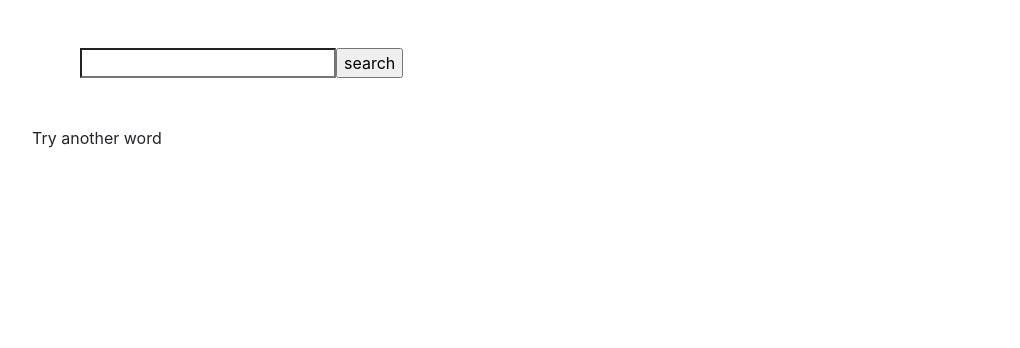
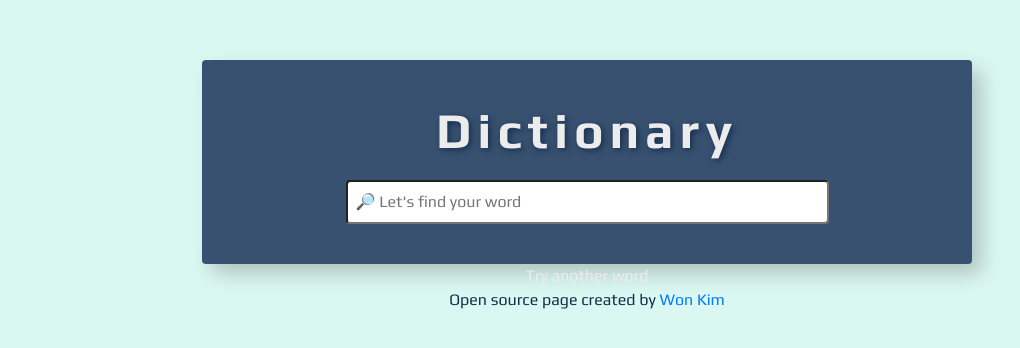
Before and after one commit to kimwk730/dictionary-app, a React (Create React App) app: page / in a window 1280 px wide. Shown: the top 348 px of the page, without its empty margins (53-1073 px from the left). Built offline with nearby package versions, Linux system fonts and the light colour scheme.

Commit message:
app styled

```diff
--- a/src/App.js
+++ b/src/App.js
@@ -1,6 +1,5 @@
 import React from "react";
 import Dictionary from "./Dictionary";
-
 import "./App.css";
 
 function App() {
--- /dev/null
+++ b/src/Dictionary.css
@@ -0,0 +1,34 @@
+.dictionary header {
+	background-color: var(--grey);
+	color: var(--white);
+	padding: 40px;
+	border-radius: 4px;
+	box-shadow: 10px 10px 20px rgba(0, 0, 0, 0.2);
+}
+.dictionary h1 {
+	font-size: 50px;
+	font-weight: 600;
+	text-shadow: 2px 2px 6px var(--navy);
+	letter-spacing: 6px;
+	margin-bottom: 20px;
+}
+.dictionary input {
+	padding: 8px;
+	width: 70%;
+	border-radius: 4px;
+}
+section {
+	background-color: var(--grey);
+	color: var(--white);
+	padding: 30px;
+	border-radius: 4px;
+	margin-bottom: 20px;
+	box-shadow: 10px 10px 20px rgba(0, 0, 0, 0.2);
+}
+.dictionary img {
+	border-radius: 3px;
+	margin: 10px 0;
+}
+.dictionary footer {
+	color: var(--navy);
+}
--- a/src/Dictionary.js
+++ b/src/Dictionary.js
@@ -2,6 +2,7 @@ import React, { useState } from "react";
 import Result from "./Result";
 import Photos from "./Photos";
 import axios from "axios";
+import "./Dictionary.css";
 
 export default function Dictionary() {
 	const [keyword, setKeyword] = useState("");
@@ -41,12 +42,30 @@ export default function Dictionary() {
 
 	return (
 		<div className="dictionary">
-			<form onSubmit={search} className="p-5">
-				<input type="search" onChange={handleKeyword} />
-				<input type="submit" value="search" />
-			</form>
+			<header>
+				<h1>Dictionary</h1>
+				<form onSubmit={search}>
+					<input
+						type="search"
+						onChange={handleKeyword}
+						placeholder="🔎 Let's find your word"
+					/>
+				</form>
+			</header>
 			<Result apiResult={apiResult} />
 			<Photos photos={photos} />
+			<footer>
+				<p>
+					Open source page created by{" "}
+					<a
+						href="https://github.com/kimwk730/dictionary-app"
+						target="_blank"
+						rel="noreferrer"
+					>
+						Won Kim
+					</a>
+				</p>
+			</footer>
 		</div>
 	);
 }
--- /dev/null
+++ b/src/Meaning.css
@@ -0,0 +1,12 @@
+.meaning .def {
+	color: var(--skyblue);
+}
+.meaning ul {
+	margin: 0;
+	padding: 0;
+	display: inline;
+}
+.meaning li {
+	list-style: none;
+	display: inline-block;
+}
--- a/src/Meaning.js
+++ b/src/Meaning.js
@@ -1,14 +1,23 @@
 import React from "react";
 import Synonyms from "./Synonyms";
+import "./Meaning.css";
 
 export default function Meaning(props) {
 	if (props.meaning) {
 		return (
-			<div>
-				<h3>{props.meaning.partOfSpeech}</h3>
-				<p>{props.meaning.definition}</p>
-				<em>{props.meaning.example}</em>
-				<Synonyms synonyms={props.meaning.synonyms} />
+			<div className="meaning">
+				<section>
+					<h3>
+						{"< "}
+						{props.meaning.partOfSpeech}
+						{" >"}
+						{"  "}
+						<span className="def">{props.meaning.definition}</span>
+					</h3>
+					<br />
+					<em>{props.meaning.example}</em>
+					<Synonyms synonyms={props.meaning.synonyms} />
+				</section>
 			</div>
 		);
 	} else {
--- a/src/Photos.js
+++ b/src/Photos.js
@@ -7,12 +7,13 @@ export default function Photos(props) {
 				<div className="row">
 					{props.photos.map(function (photo, index) {
 						return (
-							<div className="col" key={index}>
+							<div className="col-4" key={index}>
 								<a href={photo.src.original} target="_blank" rel="noreferrer">
 									<img
 										src={photo.src.landscape}
 										className="img-fluid"
 										alt={photo.src.alt}
+										title={photo.src.alt}
 									/>
 								</a>{" "}
 							</div>
--- /dev/null
+++ b/src/Result.css
@@ -0,0 +1,12 @@
+.result .word {
+	margin: 20px auto;
+	padding: 40px;
+	border: 10px solid var(--grey);
+	border-radius: 4px;
+	color: var(--navy);
+	font-weight: 600;
+	box-shadow: 10px 10px 20px rgba(0, 0, 0, 0.2);
+}
+.result .word span {
+	padding-left: 30px;
+}
--- a/src/Result.js
+++ b/src/Result.js
@@ -1,15 +1,19 @@
 import React from "react";
 import Meaning from "./Meaning";
+import "./Result.css";
 
 export default function Result(props) {
 	if (props.apiResult) {
 		return (
 			<div className="result">
-				<h2>
-					{props.apiResult.word}
-					<span>{props.apiResult.phonetic}</span>
-				</h2>
-
+				<div className="word">
+					<h2>
+						<strong>{props.apiResult.word}</strong>
+						<span>
+							<small>{props.apiResult.phonetic}</small>
+						</span>
+					</h2>
+				</div>
 				{props.apiResult.meanings.map(function (meaning, index) {
 					return (
 						<div key={index}>
--- a/src/Synonyms.js
+++ b/src/Synonyms.js
@@ -4,7 +4,7 @@ export default function Synonyms(props) {
 	if (props.synonyms) {
 		return (
 			<div>
-				<strong>Synonyms</strong>
+				<strong>synonyms: </strong>
 				<ul>
 					{props.synonyms.map(function (synonym, index) {
 						return <li key={index}>{synonym}</li>;
--- a/src/index.css
+++ b/src/index.css
@@ -0,0 +1,19 @@
+@import url("https://fonts.googleapis.com/css2?family=Play:wght@400;700&display=swap");
+
+:root {
+	--white: #ececec;
+	--skyblue: #dbf7f1;
+	--grey: #385170;
+	--navy: #142d4c;
+}
+
+body {
+	font-family: "Play", sans-serif;
+	background: var(--skyblue);
+}
+.App {
+	margin: 60px auto;
+	max-width: 800px;
+	text-align: center;
+	color: var(--white);
+}
```
